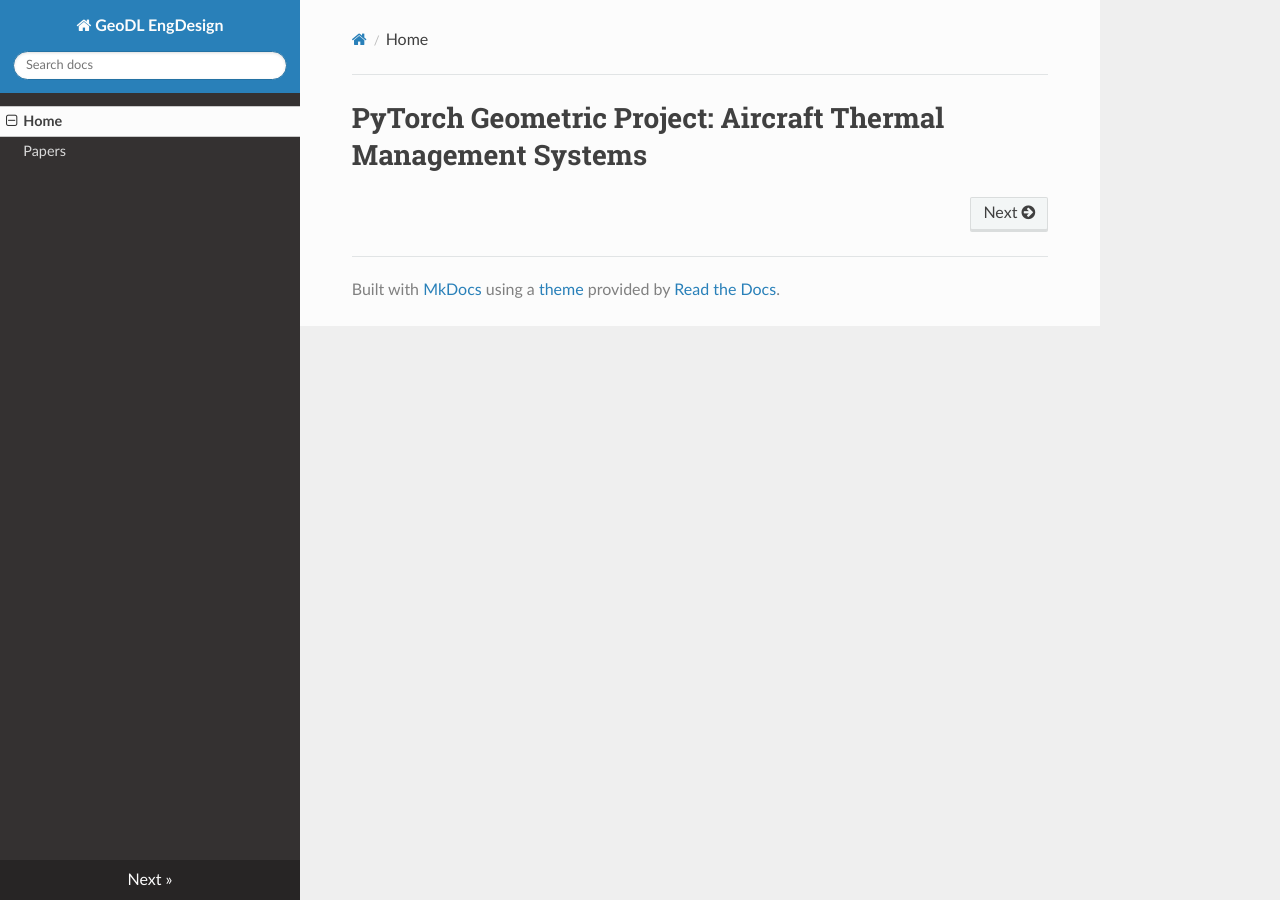
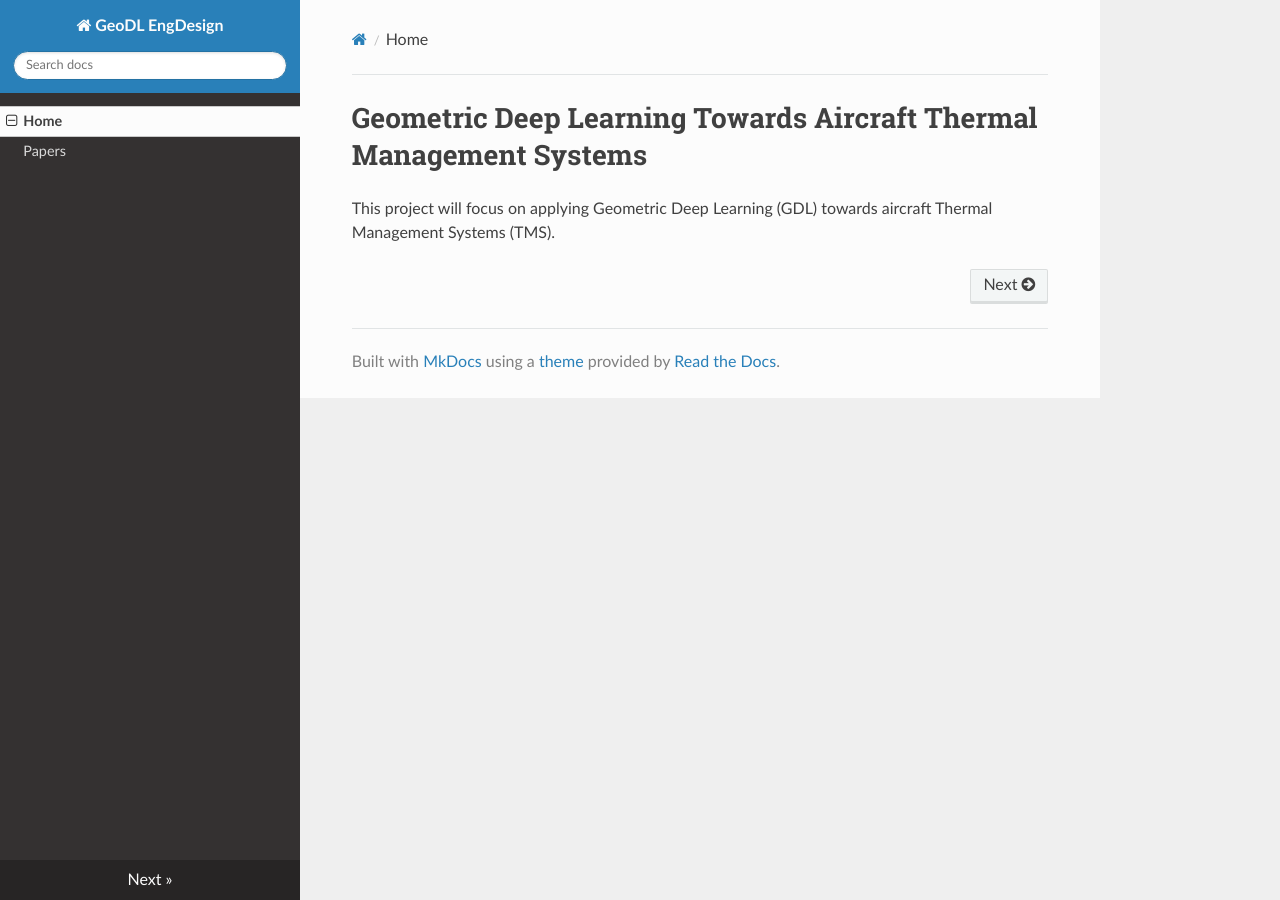
Before and after one commit to anthonysirico/PyGeo-TMS-mkdocs.io, an MkDocs documentation site: the page built from docs/index.md, in a window 1280 px wide. Built offline with MkDocs 1.6.1, drawn with Linux system fonts in a browser that asks for light colours; nearby versions of some CDN libraries.

Commit message:
modified:   docs/index.md 	modified:   mkdocs.yml 	modified:   site/404.html 	modified:   site/index.html 	modified:   site/papers/index.html 	modified:   site/search/search_index.json 	modified:   site/sitemap.xml 	modified:   site/sitemap.xml.gz

```diff
--- a/docs/index.md
+++ b/docs/index.md
@@ -1 +1,3 @@
-# PyTorch Geometric Project: Aircraft Thermal Management Systems
+# Geometric Deep Learning Towards Aircraft Thermal Management Systems
+
+This project will focus on applying Geometric Deep Learning (GDL) towards aircraft Thermal Management Systems (TMS).
--- a/mkdocs.yml
+++ b/mkdocs.yml
@@ -1,5 +1,5 @@
 site_name: GeoDL EngDesign
-site_url: http://127.0.0.1:8001/
+site_url: https://anthonysirico.github.io/PyGeo-TMS-mkdocs.io/
 
 nav:
   - Home: index.md
```
Also changed, not shown: site/404.html, site/index.html, site/papers/index.html, site/search/search_index.json, site/sitemap.xml, 1 other file.
